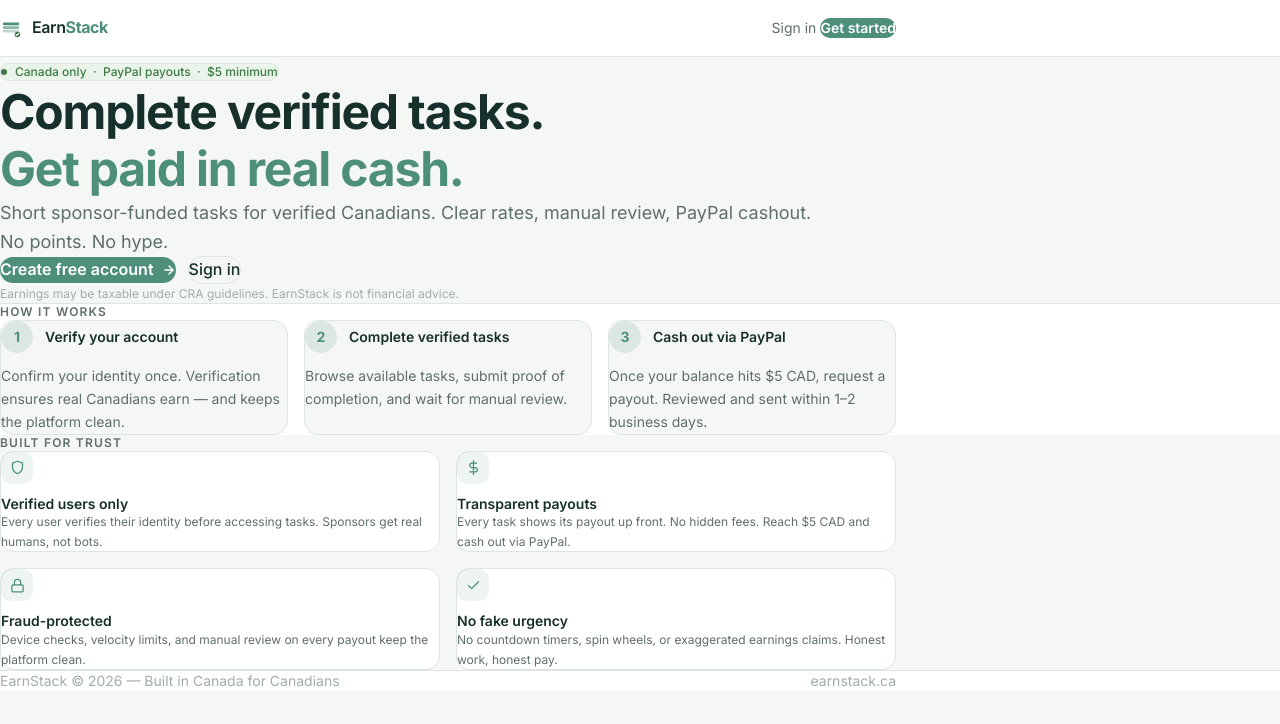
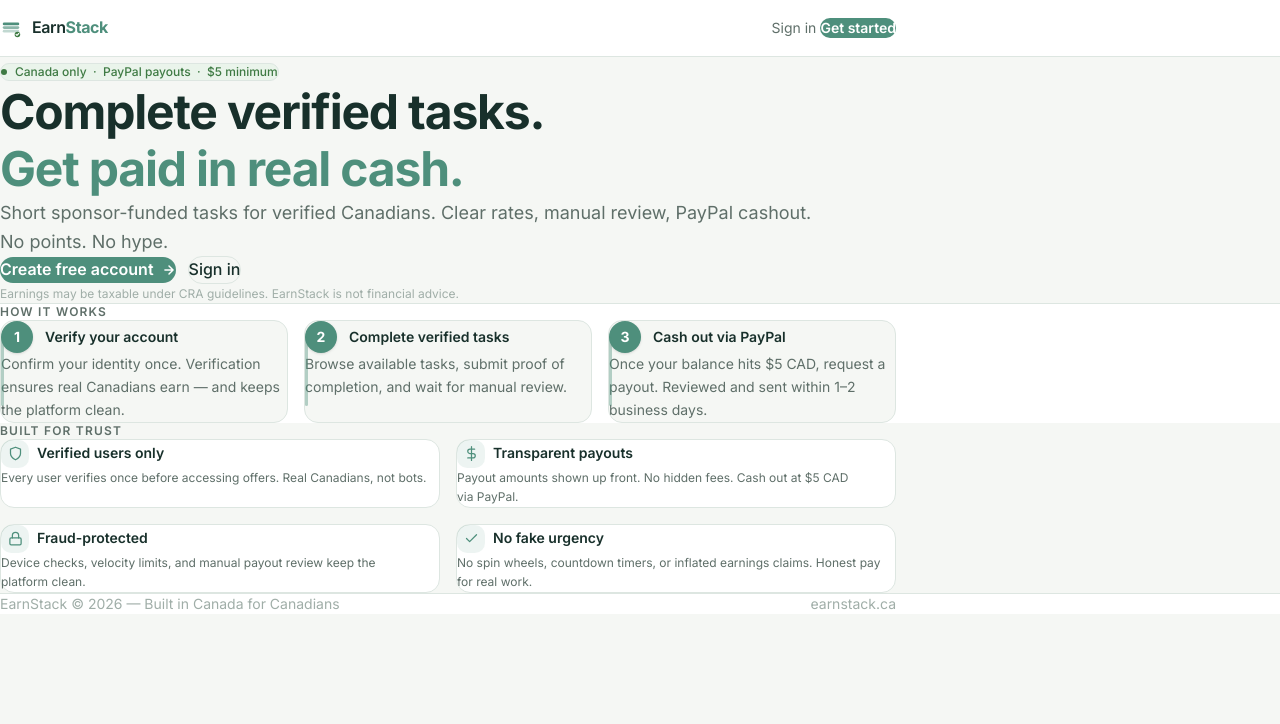
Before and after one commit to Lupeys/Earn-Stack-App, a React (Vite) app in the folder frontend/: page / in a window 1280 px wide. Shown: the top 724 px of the page. Built offline with nearby package versions, Linux system fonts and the light colour scheme; no server answers.

Commit message:
fix(Home): card layouts — step cards with accent line + indented body, trust cards 2-col with inline icon+title

```diff
--- a/frontend/src/pages/Home.tsx
+++ b/frontend/src/pages/Home.tsx
@@ -28,17 +28,11 @@
           </div>
           <nav className="flex items-center gap-1">
             {loggedIn ? (
-              <Link to="/earn" className="px-4 py-1.5 rounded-lg bg-[var(--primary)] text-white text-sm font-semibold hover:bg-[var(--primary-hover)] transition-colors">
-                Open App
-              </Link>
+              <Link to="/earn" className="px-4 py-1.5 rounded-lg bg-[var(--primary)] text-white text-sm font-semibold hover:bg-[var(--primary-hover)] transition-colors">Open App</Link>
             ) : (
               <>
-                <Link to="/login" className="px-3 py-1.5 rounded-lg text-sm text-[var(--foreground-muted)] hover:bg-[var(--secondary)] hover:text-[var(--foreground)] transition-colors">
-                  Sign in
-                </Link>
-                <Link to="/register" className="px-4 py-1.5 rounded-lg bg-[var(--primary)] text-white text-sm font-semibold hover:bg-[var(--primary-hover)] transition-colors">
-                  Get started
-                </Link>
+                <Link to="/login" className="px-3 py-1.5 rounded-lg text-sm text-[var(--foreground-muted)] hover:bg-[var(--secondary)] hover:text-[var(--foreground)] transition-colors">Sign in</Link>
+                <Link to="/register" className="px-4 py-1.5 rounded-lg bg-[var(--primary)] text-white text-sm font-semibold hover:bg-[var(--primary-hover)] transition-colors">Get started</Link>
               </>
             )}
           </nav>
@@ -71,9 +65,7 @@
                 Create free account
                 <svg width="14" height="14" viewBox="0 0 24 24" fill="none" stroke="currentColor" strokeWidth="2.5" strokeLinecap="round" strokeLinejoin="round" aria-hidden="true"><path d="M5 12h14M12 5l7 7-7 7"/></svg>
               </Link>
-              <Link to="/login" className="px-6 py-3 rounded-xl border border-[var(--border)] text-[var(--foreground)] font-medium hover:bg-[var(--secondary)] transition-colors">
-                Sign in
-              </Link>
+              <Link to="/login" className="px-6 py-3 rounded-xl border border-[var(--border)] text-[var(--foreground)] font-medium hover:bg-[var(--secondary)] transition-colors">Sign in</Link>
             </>
           )}
         </div>
@@ -98,10 +90,10 @@
       <section className="max-w-4xl mx-auto px-5 sm:px-8 py-14">
         <p className="text-xs font-semibold text-[var(--foreground-muted)] uppercase tracking-widest mb-6">Built for trust</p>
         <div className="grid grid-cols-2 gap-3 sm:gap-4">
-          <TrustCard icon="shield" title="Verified users only" body="Every user verifies their identity before accessing tasks. Sponsors get real humans, not bots." />
-          <TrustCard icon="dollar" title="Transparent payouts" body="Every task shows its payout up front. No hidden fees. Reach $5 CAD and cash out via PayPal." />
-          <TrustCard icon="lock" title="Fraud-protected" body="Device checks, velocity limits, and manual review on every payout keep the platform clean." />
-          <TrustCard icon="check" title="No fake urgency" body="No countdown timers, spin wheels, or exaggerated earnings claims. Honest work, honest pay." />
+          <TrustCard icon="shield" title="Verified users only" body="Every user verifies once before accessing offers. Real Canadians, not bots." />
+          <TrustCard icon="dollar" title="Transparent payouts" body="Payout amounts shown up front. No hidden fees. Cash out at $5 CAD via PayPal." />
+          <TrustCard icon="lock" title="Fraud-protected" body="Device checks, velocity limits, and manual payout review keep the platform clean." />
+          <TrustCard icon="check" title="No fake urgency" body="No spin wheels, countdown timers, or inflated earnings claims. Honest pay for real work." />
         </div>
       </section>
 
@@ -118,11 +110,14 @@
   );
 }
 
+// Step card: prominent number pill + accent left border + indented description
 function StepCard({ number, title, description }: { number: string; title: string; description: string }) {
   return (
-    <div className="p-5 rounded-xl border border-[var(--border)] bg-[var(--background)] flex flex-col gap-3">
-      <div className="flex items-center gap-3">
-        <span className="inline-flex items-center justify-center w-8 h-8 rounded-full bg-[var(--primary)]/15 text-[var(--primary)] text-sm font-bold flex-shrink-0 border border-[var(--primary)]/20">
+    <div className="relative pl-5 pr-5 pt-5 pb-5 rounded-xl border border-[var(--border)] bg-[var(--background)] overflow-hidden">
+      {/* Accent left bar */}
+      <div className="absolute left-0 top-4 bottom-4 w-[3px] rounded-full bg-[var(--primary)]/40" aria-hidden="true" />
+      <div className="flex items-center gap-3 mb-3">
+        <span className="inline-flex items-center justify-center w-8 h-8 rounded-full bg-[var(--primary)] text-white text-sm font-bold flex-shrink-0 shadow-sm">
           {number}
         </span>
         <h3 className="font-semibold text-sm leading-snug">{title}</h3>
@@ -141,16 +136,17 @@
   check: (<svg width="15" height="15" viewBox="0 0 24 24" fill="none" stroke="currentColor" strokeWidth="2" strokeLinecap="round" strokeLinejoin="round" aria-hidden="true"><polyline points="20 6 9 17 4 12"/></svg>),
 };
 
+// Trust card: icon + title inline on first row, body below
 function TrustCard({ icon, title, body }: { icon: TrustIconName; title: string; body: string }) {
   return (
-    <div className="p-4 sm:p-5 rounded-xl border border-[var(--border)] bg-[var(--surface)] flex flex-col gap-3">
-      <div className="inline-flex items-center justify-center w-8 h-8 rounded-lg bg-[var(--primary)]/10 text-[var(--primary)] flex-shrink-0">
-        {TRUST_ICONS[icon]}
+    <div className="p-4 sm:p-5 rounded-xl border border-[var(--border)] bg-[var(--surface)]">
+      <div className="flex items-center gap-2 mb-2.5">
+        <div className="inline-flex items-center justify-center w-7 h-7 rounded-lg bg-[var(--primary)]/10 text-[var(--primary)] flex-shrink-0">
+          {TRUST_ICONS[icon]}
+        </div>
+        <h3 className="font-semibold text-sm leading-snug">{title}</h3>
       </div>
-      <div>
-        <h3 className="font-semibold text-sm mb-1.5 leading-snug">{title}</h3>
-        <p className="text-xs text-[var(--foreground-muted)] leading-relaxed">{body}</p>
-      </div>
+      <p className="text-xs text-[var(--foreground-muted)] leading-relaxed pl-9">{body}</p>
     </div>
   );
 }
```
